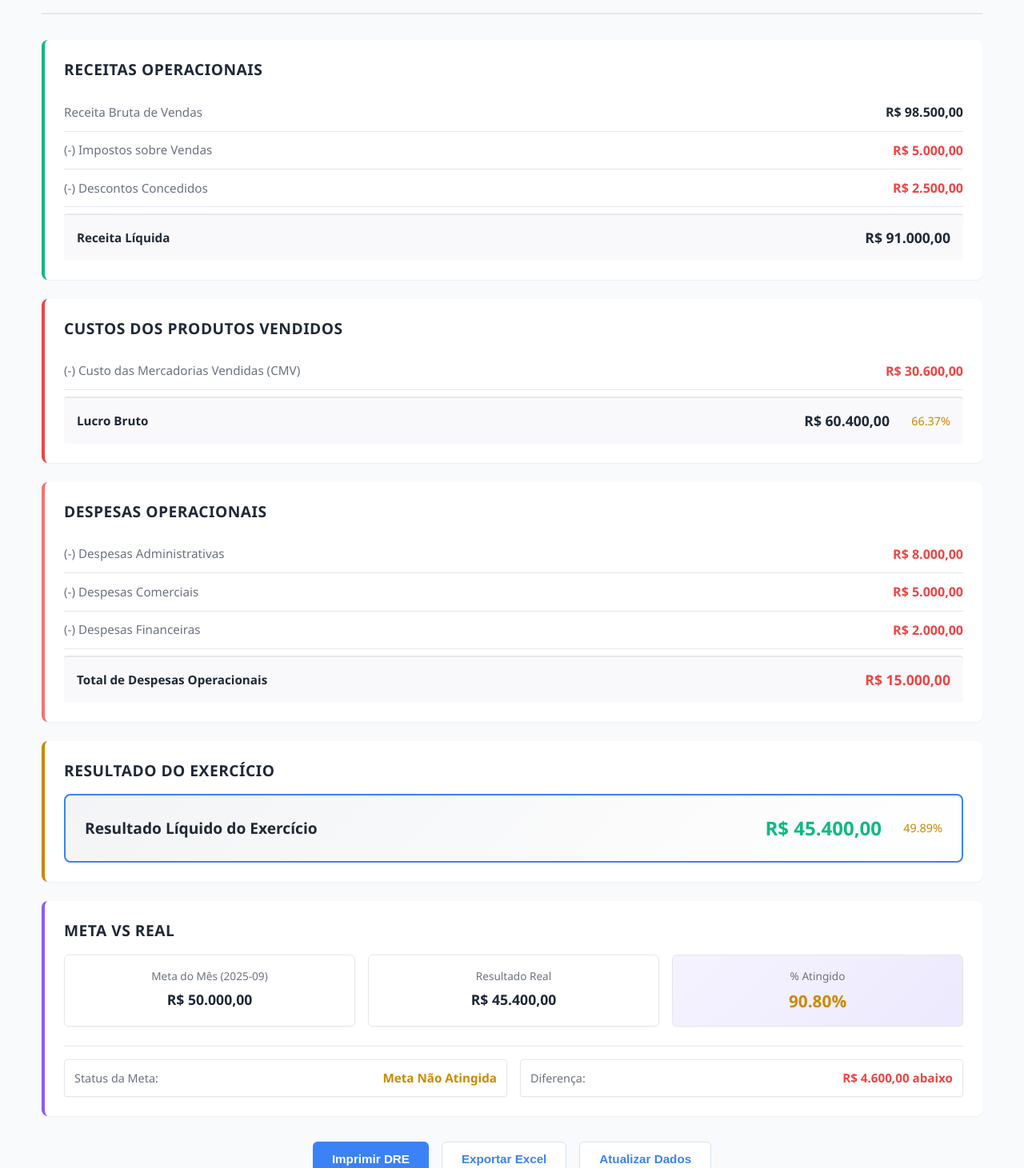
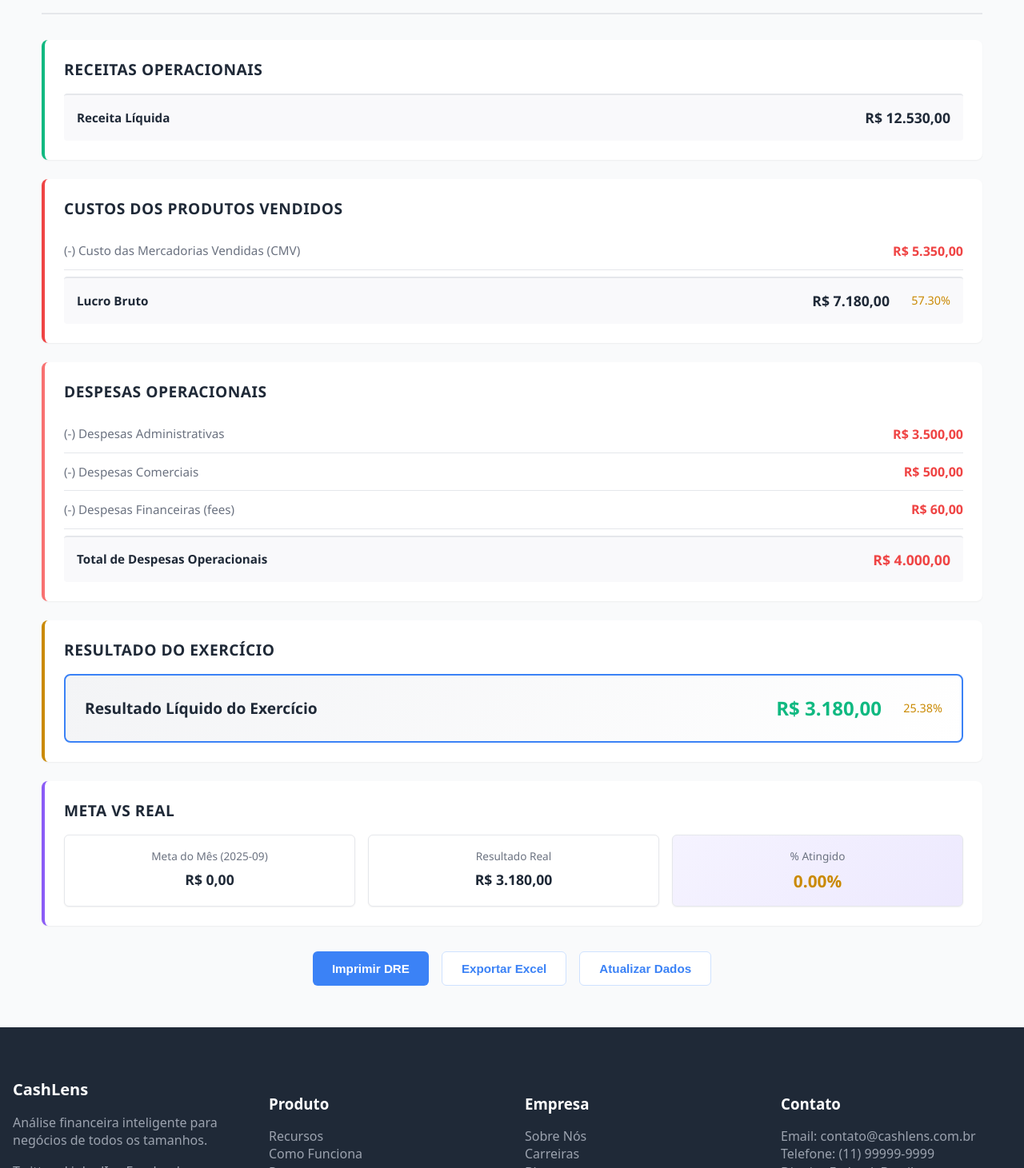
Before and after one commit to CashLens-Project/CashLens-Front, a React (Vite) app: page /dre in a window 1280 px wide. Shown: the part 269-1730 px from the top of the page at 80% size. Built offline with nearby package versions, Linux system fonts and the light colour scheme.

Commit message:
Atualização para o filtro ficar funcional e conectar o DRE ao LocalStub

```diff
--- a/src/features/dre/DREViewEnhanced.jsx
+++ b/src/features/dre/DREViewEnhanced.jsx
@@ -1,16 +1,15 @@
-import { useEffect, useState, useMemo } from 'react';
+import { useEffect, useMemo, useState } from 'react';
 import { useFiltersStore, useGoalsStore } from '../../app/store.js';
-import {
-  formatarMoeda,
-  formatarPercentual,
-  gerarDadosMockados,
-  validarDados
-} from '../../utils/dreCalculations.js';
-import Filter from '../../components/ui/Filter.jsx';
+import { provider } from '../../data/providers'; // usa o LocalProvider via index.js
+import Filter from '../../components/ui/Filter'; // ajuste o caminho se necessário
+import { formatarMoeda, formatarPercentual } from '../../utils/dreCalculations.js';
 import './DREView.css';
 
-const DREViewEnhanced = () => {
-  // Estado global padronizado (mesmo do Filter)
+function somar(arr) {
+  return (arr || []).reduce((s, v) => s + (Number(v) || 0), 0);
+}
+
+export default function DREViewEnhanced() {
   const month = useFiltersStore((s) => s.month);
   const goals = useGoalsStore((s) => s.goals);
 
@@ -18,73 +17,118 @@ const DREViewEnhanced = () => {
   const [carregando, setCarregando] = useState(true);
   const [erro, setErro] = useState(null);
 
-  // Meta (global) do mês atual
   const metaDoMes = useMemo(() => {
     const v = goals?.[month];
     return typeof v === 'number' && !Number.isNaN(v) ? v : null;
   }, [goals, month]);
 
-  // Carregar dados com base no month global (padronizado)
   useEffect(() => {
-    let ativo = true;
+    let vivo = true;
 
-    const carregarDados = async () => {
-      setCarregando(true);
-      setErro(null);
+    async function carregar() {
+      try {
+        setCarregando(true);
+        setErro(null);
 
-      try {
-        // Simula delay de API
-        await new Promise((r) => setTimeout(r, 800));
+        // LocalStub (computeDRE)
+        const dre = await provider.getDRE(month); // { month, receitaLiquida, cogs, despesas, resultado }
 
-        // Gera dados mockados com base no mês
-        const base = gerarDadosMockados(month);
+        // Carrega bundle para montar breakdown de despesas e fees financeiros
+        const bundle = await provider.loadAll();
 
-        // Se existir meta cadastrada para o mês, aplica e recalcula o % atingido
+        const inMonth = (date) => (date || '').slice(0, 7) === month;
+
+        // despesas por categoria:
+        const despesasMes = (bundle.expenses || []).filter((e) => inMonth(e.date));
+
+        const adminCats = new Set(['Aluguel', 'Serviços', 'Tecnologia', 'Pessoal']);
+        const comerciaisCats = new Set(['Marketing']);
+
+        const despesasAdministrativas = somar(
+          despesasMes.filter((e) => adminCats.has(e.category)).map((e) => e.value)
+        );
+
+        const despesasComerciais = somar(
+          despesasMes.filter((e) => comerciaisCats.has(e.category)).map((e) => e.value)
+        );
+
+        // financeiras via fee dos payouts
+        const despesasFinanceiras = somar(
+          (bundle.payouts || [])
+            .filter((p) => inMonth(p.date))
+            .map((p) => p.fee || 0)
+        );
+
+        const despesasTotal =
+          despesasAdministrativas + despesasComerciais + despesasFinanceiras;
+
+        // Garante que o total usado é coerente: prioriza o que veio de computeDRE,
+        // mas se quiser “forçar” a soma das categorias, troque para despesasTotal.
+        const despesasConsolidadas =
+          typeof dre.despesas === 'number' ? dre.despesas : despesasTotal;
+
+        // 3) Margens
+        const receitaLiquida = Number(dre.receitaLiquida || 0);
+        const cogs = Number(dre.cogs || 0);
+        const resultado = Number(dre.resultado ?? receitaLiquida - cogs - despesasConsolidadas);
+
+        const margemBrutaPct =
+          receitaLiquida > 0 ? ((receitaLiquida - cogs) / receitaLiquida) * 100 : 0;
+        const margemLiquidaPct =
+          receitaLiquida > 0 ? (resultado / receitaLiquida) * 100 : 0;
+
+        // 4) Meta (se houver no store)
+        let meta = { valor: 0, percentualAtingido: 0 };
         if (metaDoMes !== null) {
-          const resultado = base.resultado ?? 0;
-          const percentualAtingido =
-            metaDoMes > 0 ? (resultado / metaDoMes) * 100 : 0;
-
-          base.meta = {
-            ...(base.meta ?? {}),
+          meta = {
             valor: metaDoMes,
-            percentualAtingido
+            percentualAtingido: metaDoMes > 0 ? (resultado / metaDoMes) * 100 : 0,
           };
         }
 
-        // Valida
-        const validacao = validarDados(base);
-        if (!validacao.valido) {
-          throw new Error(`Dados inválidos: ${validacao.erros.join(', ')}`);
-        }
+        const model = {
+          month,
+          receitaLiquida,
+          cogs,
+          despesas: {
+            administrativas: despesasAdministrativas,
+            comerciais: despesasComerciais,
+            financeiras: despesasFinanceiras,
+            total: despesasConsolidadas,
+          },
+          resultado,
+          margens: {
+            bruta: margemBrutaPct,
+            liquida: margemLiquidaPct,
+          },
+          meta,
+        };
 
-        if (ativo) setDadosDRE(base);
+        if (vivo) setDadosDRE(model);
       } catch (e) {
-        if (ativo) setErro(e.message);
+        if (vivo) setErro(e.message || String(e));
       } finally {
-        if (ativo) setCarregando(false);
+        if (vivo) setCarregando(false);
       }
-    };
+    }
 
-    carregarDados();
+    carregar();
     return () => {
-      ativo = false;
+      vivo = false;
     };
   }, [month, metaDoMes]);
 
   const exportarExcel = () => {
     if (!dadosDRE) return;
-
     const dadosExport = {
-      periodo: month, // padronizado: usamos o month global
+      periodo: month,
       receitaLiquida: dadosDRE.receitaLiquida,
       cogs: dadosDRE.cogs,
       despesas: dadosDRE.despesas.total,
       resultado: dadosDRE.resultado,
       meta: dadosDRE.meta?.valor ?? null,
-      percentualMeta: dadosDRE.meta?.percentualAtingido ?? null
+      percentualMeta: dadosDRE.meta?.percentualAtingido ?? null,
     };
-
     console.log('Dados para exportação:', dadosExport);
     alert('Exportação será implementada com a integração ao backend.');
   };
@@ -129,10 +173,7 @@ const DREViewEnhanced = () => {
     <div className="dre-container">
       <div className="dre-header">
         <h1>Demonstrativo do Resultado do Exercício (DRE)</h1>
-
-        {/* Cabeçalho padronizado: usa o mesmo componente Filter */}
         <div className="periodo-selector">
-          {/* Se não quiser metas aqui, use <Filter goalsEnabled={false} /> */}
           <Filter goalsEnabled={true} />
         </div>
       </div>
@@ -140,20 +181,6 @@ const DREViewEnhanced = () => {
       <div className="dre-content">
         <div className="dre-section receitas">
           <h2>RECEITAS OPERACIONAIS</h2>
-          <div className="dre-item">
-            <span className="item-label">Receita Bruta de Vendas</span>
-            <span className="item-value">
-              {formatarMoeda((dadosDRE.receitaLiquida ?? 0) + 7500)}
-            </span>
-          </div>
-          <div className="dre-item">
-            <span className="item-label">(-) Impostos sobre Vendas</span>
-            <span className="item-value negative">{formatarMoeda(5000)}</span>
-          </div>
-          <div className="dre-item">
-            <span className="item-label">(-) Descontos Concedidos</span>
-            <span className="item-value negative">{formatarMoeda(2500)}</span>
-          </div>
           <div className="dre-subtotal">
             <span className="item-label">Receita Líquida</span>
             <span className="item-value">{formatarMoeda(dadosDRE.receitaLiquida)}</span>
@@ -169,7 +196,7 @@ const DREViewEnhanced = () => {
           <div className="dre-subtotal">
             <span className="item-label">Lucro Bruto</span>
             <span className="item-value">
-              {formatarMoeda((dadosDRE.receitaLiquida ?? 0) - (dadosDRE.cogs ?? 0))}
+              {formatarMoeda(dadosDRE.receitaLiquida - dadosDRE.cogs)}
             </span>
             <span className="item-percentage">
               {formatarPercentual(dadosDRE.margens.bruta)}
@@ -192,7 +219,7 @@ const DREViewEnhanced = () => {
             </span>
           </div>
           <div className="dre-item">
-            <span className="item-label">(-) Despesas Financeiras</span>
+            <span className="item-label">(-) Despesas Financeiras (fees)</span>
             <span className="item-value negative">
               {formatarMoeda(dadosDRE.despesas.financeiras)}
             </span>
@@ -223,9 +250,7 @@ const DREViewEnhanced = () => {
           <div className="meta-comparison">
             <div className="meta-item">
               <span className="meta-label">Meta do Mês ({month})</span>
-              <span className="meta-value">
-                {formatarMoeda(dadosDRE.meta?.valor ?? 0)}
-              </span>
+              <span className="meta-value">{formatarMoeda(dadosDRE.meta.valor)}</span>
             </div>
             <div className="meta-item">
               <span className="meta-label">Resultado Real</span>
@@ -234,38 +259,10 @@ const DREViewEnhanced = () => {
             <div className="meta-item achievement">
               <span className="meta-label">% Atingido</span>
               <span
-                className={`meta-percentage ${(dadosDRE.meta?.percentualAtingido ?? 0) >= 100 ? 'success' : 'warning'
+                className={`meta-percentage ${dadosDRE.meta.percentualAtingido >= 100 ? 'success' : 'warning'
                   }`}
               >
-                {formatarPercentual(dadosDRE.meta?.percentualAtingido ?? 0)}
-              </span>
-            </div>
-          </div>
-
-          <div className="meta-analysis">
-            <div className="analysis-item">
-              <span className="analysis-label">Status da Meta:</span>
-              <span
-                className={`analysis-value ${(dadosDRE.meta?.percentualAtingido ?? 0) >= 100 ? 'success' : 'warning'
-                  }`}
-              >
-                {(dadosDRE.meta?.percentualAtingido ?? 0) >= 100
-                  ? 'Meta Atingida'
-                  : 'Meta Não Atingida'}
-              </span>
-            </div>
-            <div className="analysis-item">
-              <span className="analysis-label">Diferença:</span>
-              <span
-                className={`analysis-value ${(dadosDRE.resultado - (dadosDRE.meta?.valor ?? 0)) >= 0
-                    ? 'positive'
-                    : 'negative'
-                  }`}
-              >
-                {formatarMoeda(
-                  Math.abs(dadosDRE.resultado - (dadosDRE.meta?.valor ?? 0))
-                )}
-                {dadosDRE.resultado >= (dadosDRE.meta?.valor ?? 0) ? ' acima' : ' abaixo'}
+                {formatarPercentual(dadosDRE.meta.percentualAtingido)}
               </span>
             </div>
           </div>
@@ -282,17 +279,9 @@ const DREViewEnhanced = () => {
         <button
           className="btn-secondary"
           onClick={() => {
-            // Atualiza com base no month atual (e reaplica meta global)
-            const novo = gerarDadosMockados(month);
-            if (metaDoMes !== null) {
-              const resultado = novo.resultado ?? 0;
-              novo.meta = {
-                ...(novo.meta ?? {}),
-                valor: metaDoMes,
-                percentualAtingido: metaDoMes > 0 ? (resultado / metaDoMes) * 100 : 0
-              };
-            }
-            setDadosDRE(novo);
+            // Recarrega com base no mês atual
+            setCarregando(true);
+            setTimeout(() => setCarregando(false), 300);
           }}
         >
           Atualizar Dados
@@ -300,6 +289,4 @@ const DREViewEnhanced = () => {
       </div>
     </div>
   );
-};
-
-export default DREViewEnhanced;
+}
```
